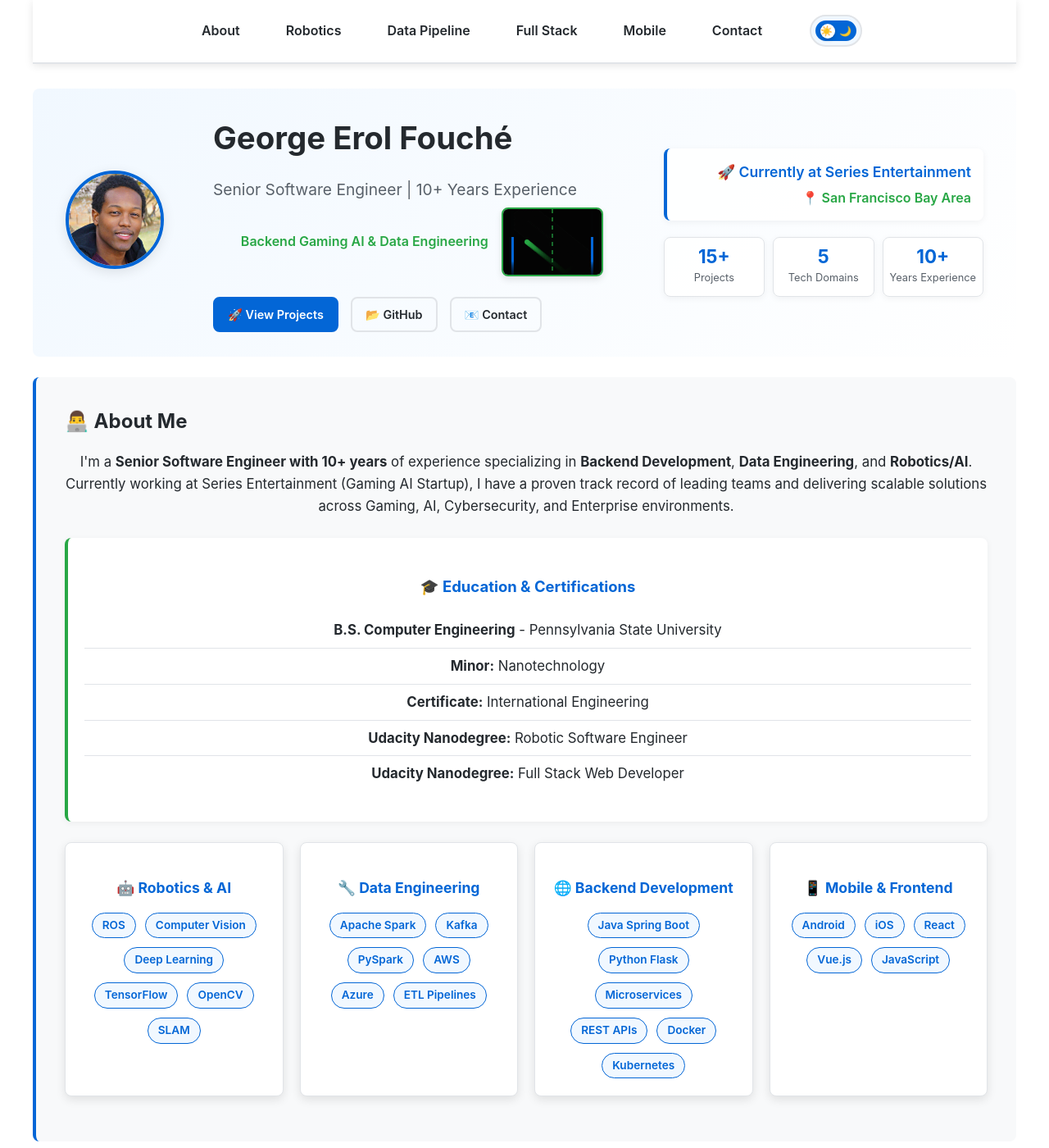
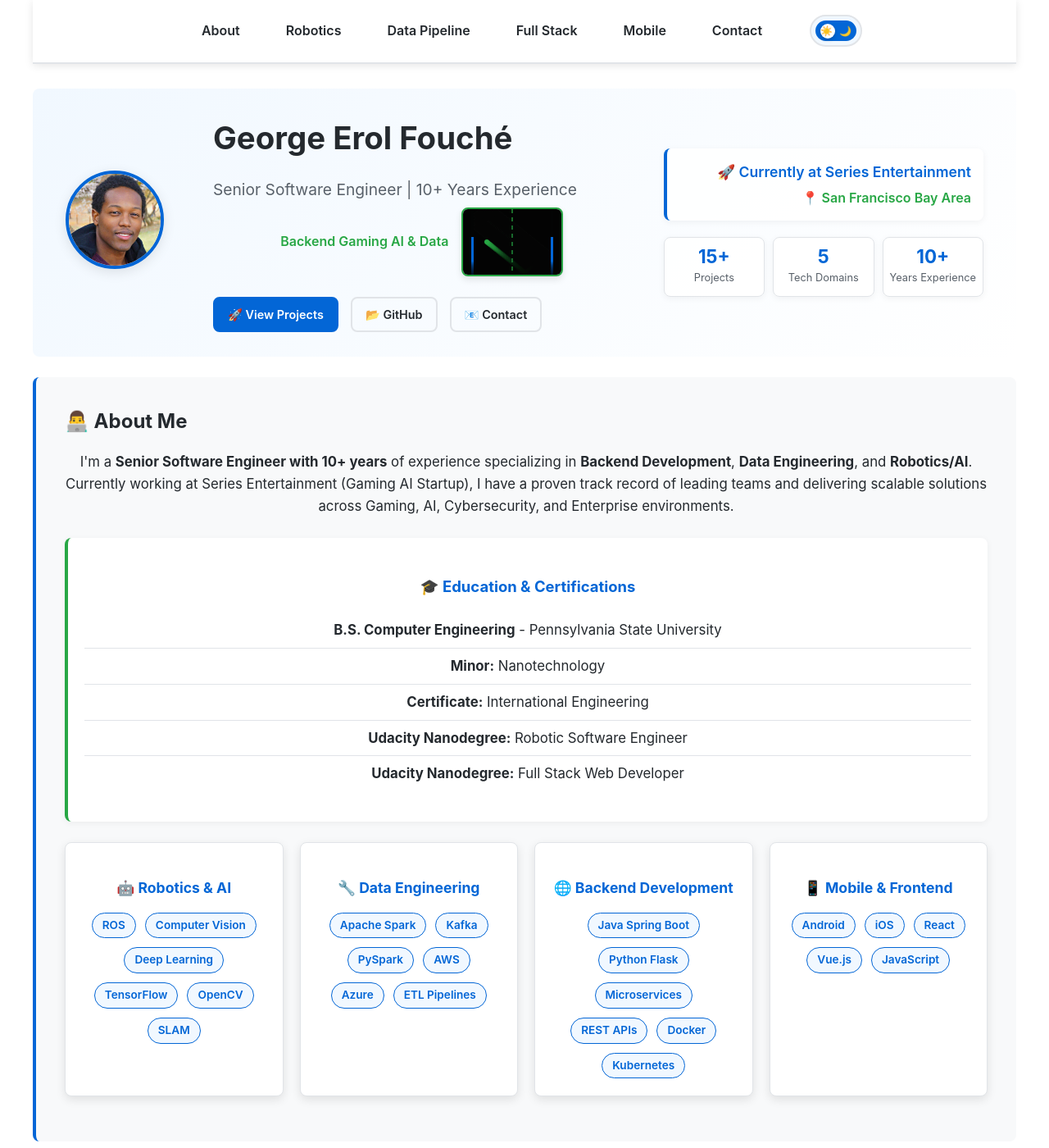
Before and after one commit to georgeerol/georgeerol.github.io, a Jekyll site: the page built from index.md, in a window 1280 px wide and 1400 px high. Shown: the whole window at 82% size. Built offline with Jekyll 4.4.1, drawn with Linux system fonts in a browser that asks for light colours.

Commit message:
🎮 Improve Pong game positioning next to hero text
- Shortened text to 'Backend Gaming AI & Data' for better fit
- Changed layout to nowrap to keep game next to text horizontally
- Optimized mobile responsive design with smaller game size
- Enhanced visual integration of text and game elements

```diff
--- a/assets/css/style.scss
+++ b/assets/css/style.scss
@@ -238,7 +238,7 @@ body {
   justify-content: center;
   gap: 1rem;
   margin-bottom: 25px;
-  flex-wrap: wrap;
+  flex-wrap: nowrap;
 }
 
 .hero-specialization {
@@ -748,13 +748,16 @@ body {
   }
 
   .hero-specialization-container {
-    flex-direction: column;
-    gap: 0.5rem;
+    gap: 0.7rem;
+  }
+
+  .hero-specialization {
+    font-size: 0.9em;
   }
 
   #pongGame {
-    width: 100px;
-    height: 65px;
+    width: 90px;
+    height: 60px;
   }
 
   .profile-image {
--- a/index.md
+++ b/index.md
@@ -38,7 +38,7 @@ keywords: "software engineer, data engineering, robotics, Apache Spark, AWS, mac
       <h1>George Erol Fouché</h1>
       <p class="hero-subtitle">Senior Software Engineer | 10+ Years Experience</p>
       <div class="hero-specialization-container">
-        <p class="hero-specialization">Backend Gaming AI & Data Engineering</p>
+        <p class="hero-specialization">Backend Gaming AI & Data</p>
         <canvas id="pongGame" width="120" height="80"></canvas>
       </div>
 
```
Also changed, not shown: images/image copy.png (added).
